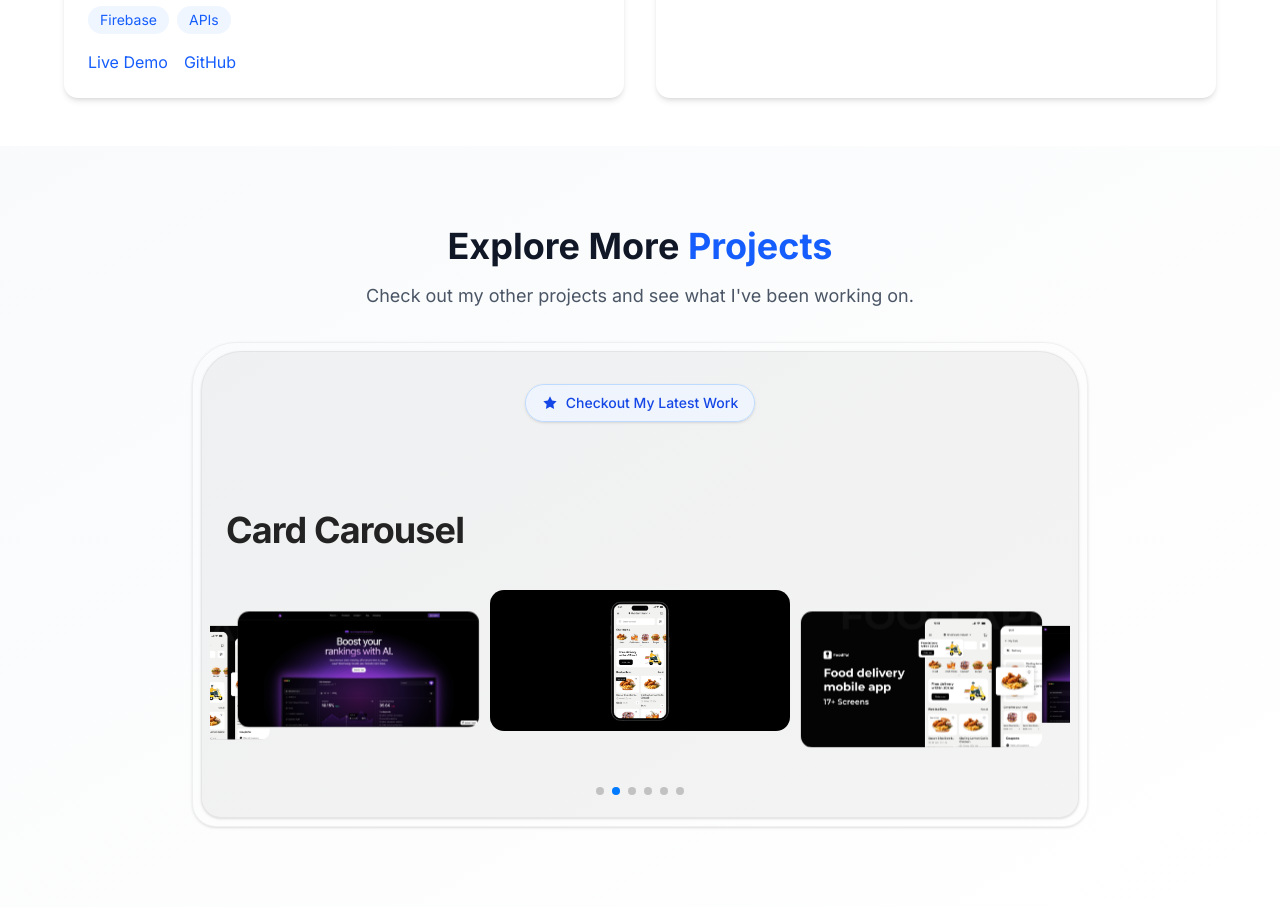
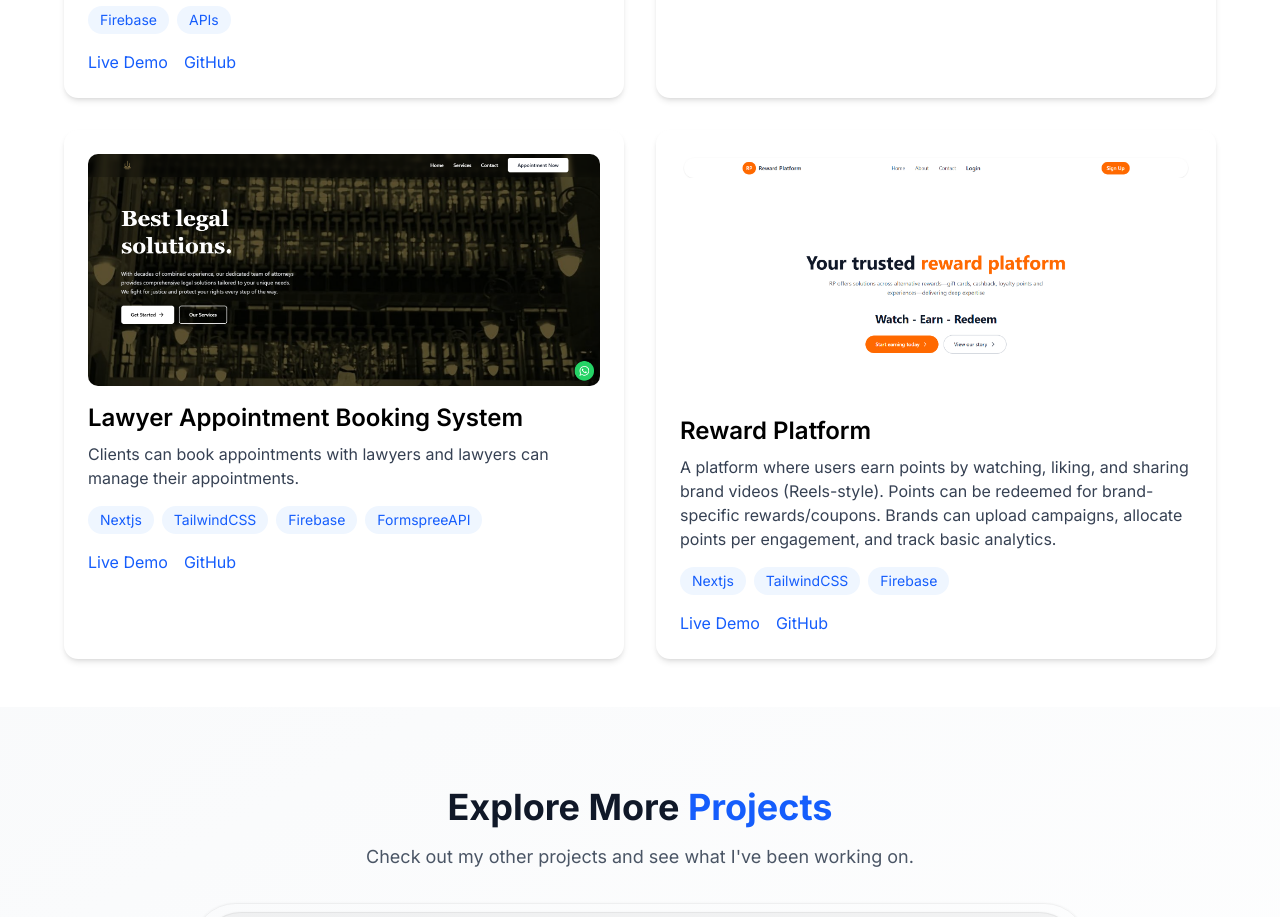
Before and after one commit to ahmed6913/saim-portfolio, a Next.js app: page /projects in a window 1280 px wide. Shown: the part 1240-2157 px from the top of the page. Built offline with nearby package versions, Linux system fonts and the light colour scheme.

Commit message:
new projects

```diff
--- a/src/components/projectcard.jsx
+++ b/src/components/projectcard.jsx
@@ -50,6 +50,27 @@ function ProjectCard() {
       liveLink: "https://cubiclabs.vercel.app/",
       githubLink: "https://github.com/saim-cubiclabs/cubiclabs.git",
       image: "/cb.png",
+    },
+     {
+      id: 5,
+      title: "Lawyer Appointment Booking System",
+      description:
+        "Clients can book appointments with lawyers and lawyers can manage their appointments.",
+      technologies: [ "Nextjs","TailwindCSS", "Firebase","FormspreeAPI"],
+      liveLink: "https://leqal-ack6.vercel.app/",
+      githubLink: "https://github.com/saim-cubiclabs/leqal.git",
+      image: "/leqal.png",
+    },
+    {
+      id: 6,
+      title: "Reward Platform",
+      description:
+"A platform where users earn points by watching, liking, and sharing brand videos (Reels-style). Points can be redeemed for brand-specific rewards/coupons. Brands can upload campaigns, allocate points per engagement, and track basic analytics.",
+
+      technologies: [ "Nextjs","TailwindCSS", "Firebase",],
+      liveLink: "https://cubiclabs.vercel.app/",
+      githubLink: "https://github.com/ahmed6913/reward-platform.git",
+      image: "/reward.png",
     },
 
 
```
Also changed, not shown: public/leqal.png (added), public/reward.png (added).
